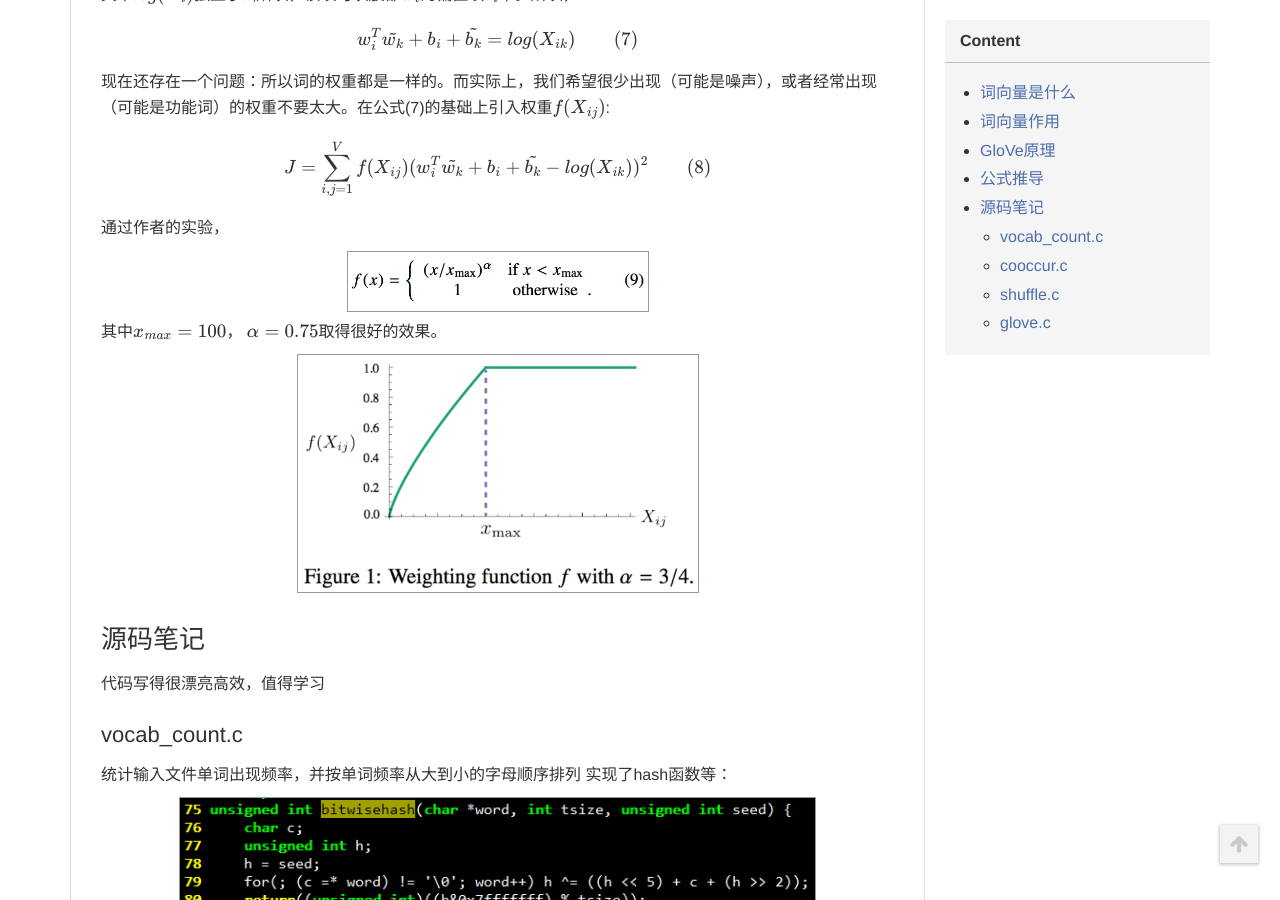
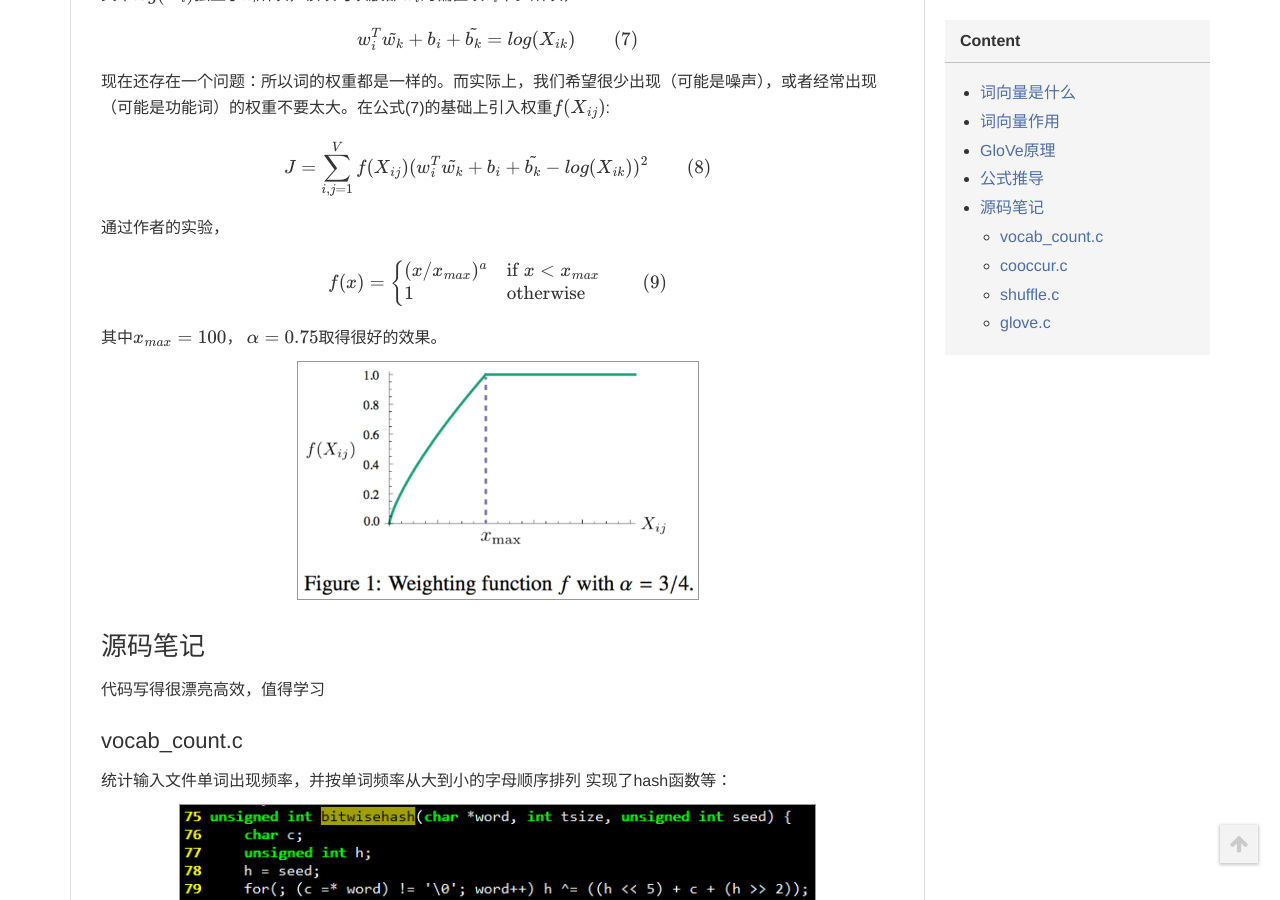
Before and after one commit to vsooda/vsooda.github.io, a Jekyll site: the page built from _posts/2016-04-06-Glove.markdown, in a window 1280 px wide and 900 px high, scrolled down 2521 px. Built offline with Jekyll 4.4.1, drawn with Linux system fonts in a browser that asks for light colours; formulas are drawn with MathJax 3; comment, search, counter and statistics services are not loaded.

Commit message:
use cases latex symbol;fix

```diff
--- a/_posts/2016-04-06-Glove.markdown
+++ b/_posts/2016-04-06-Glove.markdown
@@ -50,12 +50,12 @@ Glove是stanford nlp组出品，效果比word2vec更好。
 最出名的例子是：
 
 >
-man - woman = king - queen
+>man - woman = king - queen
 
 同样可以用来解决：
 
 >
-中国 - 北京 = 法国 - 巴黎
+>中国 - 北京 = 法国 - 巴黎
 
 
 2 相似性
@@ -106,12 +106,13 @@ $$J=\sum_{i,j=1}^{V}f(X_{ij})(w_i^T\tilde{w_k}+b_i+\tilde{b_k}-log(X_{ik}))^2 \q
 
 通过作者的实验，
 
-
-<div class="imgcap">
-<div>
-<img src="http://vsooda.github.io/assets/glove/eq9.png" style="width:300px">
-</div>
-</div>
+$$
+f(x) =
+\begin{cases}
+(x/x_{max})^a  & \text{if $x<x_{max}$ } \\
+1 & \text{otherwise}
+\end{cases} \qquad(9)
+$$
 
 其中\\(x_{max}=100\\)， \\(\alpha=0.75\\)取得很好的效果。
 
--- a/_posts/2016-12-15-neural-style.markdown
+++ b/_posts/2016-12-15-neural-style.markdown
@@ -127,14 +127,13 @@ texture synthesis任务和style transfer 任务的输入和损失函数不同。
 
 
 
-**细节**:
+#### 细节
 
 ![](http://vsooda.github.io/assets/neural_style/texturenet_detail.png)
 
 在texture synthesis任务中，输入Z是各个尺度的噪声图片。
 
 在style transfer任务中，输入是各个尺度噪声图片和各个尺度content image的**concat**。
-
 
 
 ### neural style audio
```
